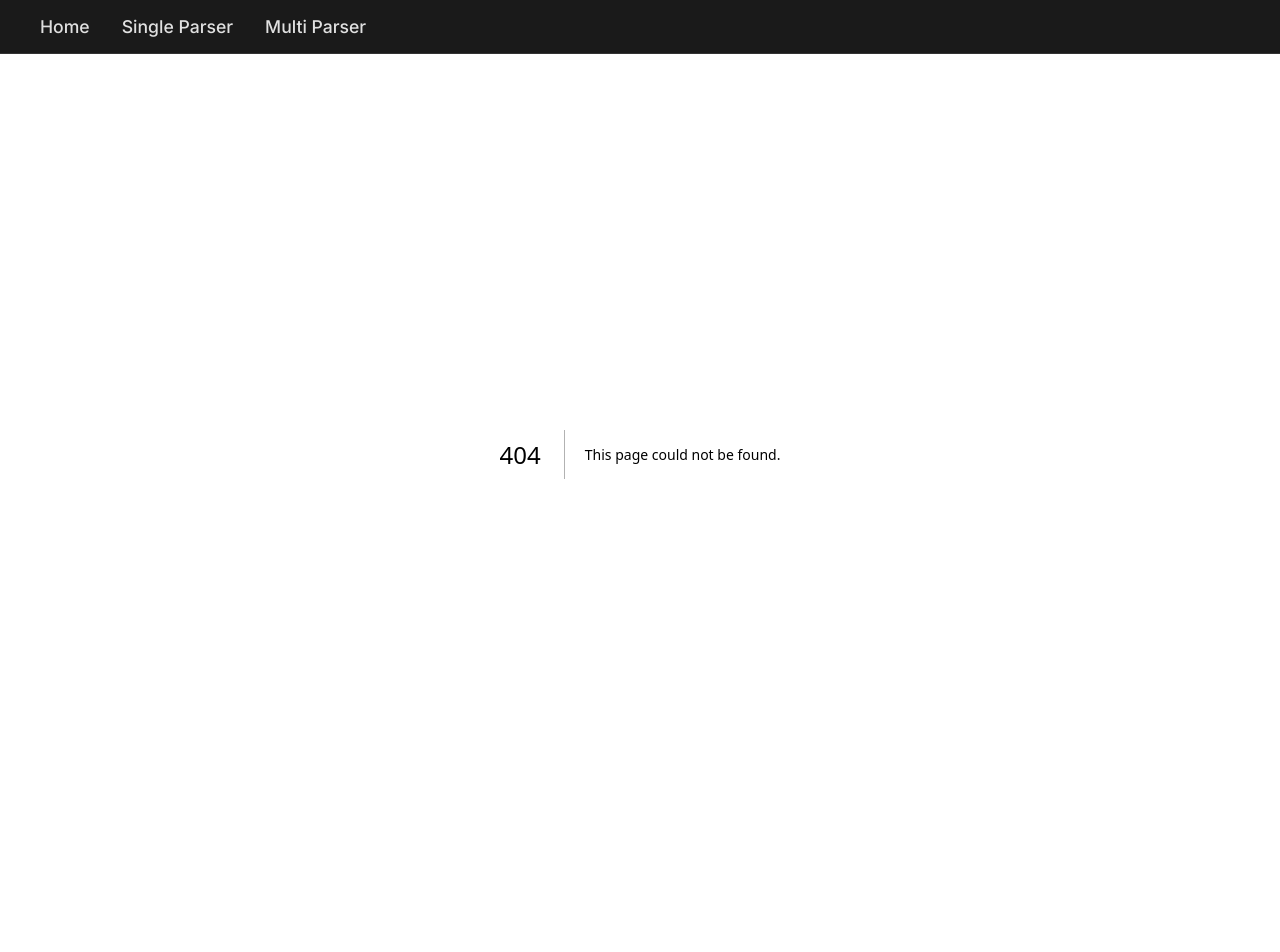
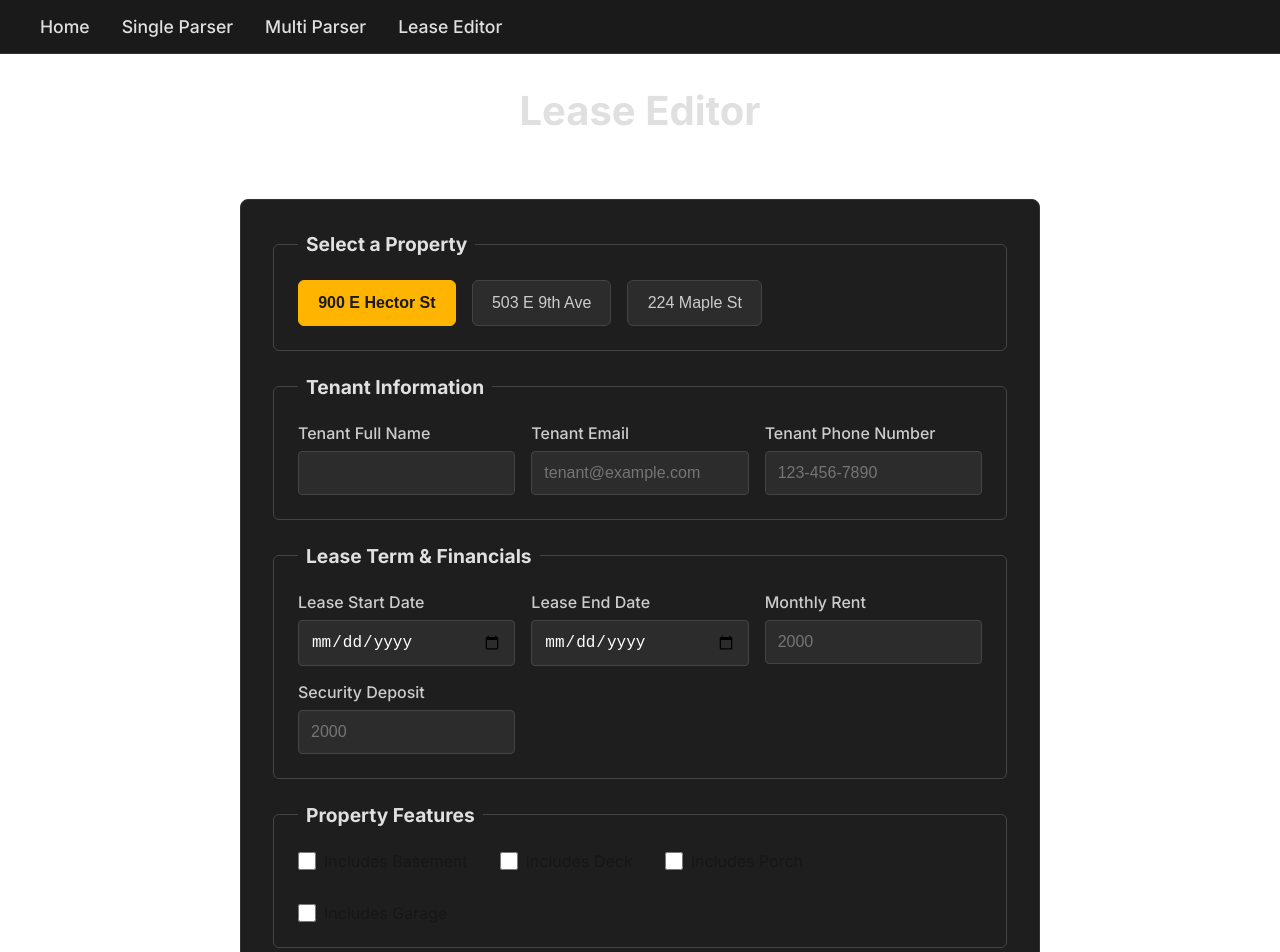
Before and after one commit to kevincauto/kevincauto-portfolio, a Next.js app: page /lease-editor in a window 1280 px wide. Before the commit this address had no page. Shown: the top 952 px of the page. Before the commit the page ends 854 px from the top, so only its background shows below. Built offline with nearby package versions, Linux system fonts and the light colour scheme.

Commit message:
feat: Implement Lease Editor component with form for property selection and tenant information, including styling and layout enhancements

```diff
--- /dev/null
+++ b/src/app/lease-editor/page.module.css
@@ -0,0 +1,14 @@
+.container {
+  display: flex;
+  flex-direction: column;
+  align-items: center;
+  padding-top: 2rem;
+  width: 100%;
+}
+
+.title {
+  text-align: center;
+  margin-bottom: 2rem;
+  font-size: 2.5rem;
+  color: #e0e0e0;
+}
--- /dev/null
+++ b/src/app/lease-editor/page.tsx
@@ -0,0 +1,11 @@
+import LeaseEditorForm from "@/components/LeaseEditorForm";
+import styles from './page.module.css';
+
+export default function LeaseEditorPage() {
+  return (
+    <div className={styles.container}>
+      <h1 className={styles.title}>Lease Editor</h1>
+      <LeaseEditorForm />
+    </div>
+  );
+}
--- /dev/null
+++ b/src/components/FormInput/FormInput.module.css
@@ -0,0 +1,19 @@
+.inputGroup {
+  display: flex;
+  flex-direction: column;
+  gap: 0.5rem;
+}
+
+.label {
+  font-weight: 500;
+  color: #ccc;
+}
+
+.input {
+  padding: 0.75rem;
+  border: 1px solid #444;
+  border-radius: 4px;
+  background-color: #2c2c2c;
+  color: #fff;
+  font-size: 1rem;
+}
--- /dev/null
+++ b/src/components/FormInput/index.tsx
@@ -0,0 +1,35 @@
+'use client';
+
+import styles from './FormInput.module.css';
+
+interface FormInputProps {
+  label: string;
+  name: string;
+  type?: string;
+  placeholder?: string;
+  required?: boolean;
+}
+
+export default function FormInput({
+  label,
+  name,
+  type = 'text',
+  placeholder,
+  required = false,
+}: FormInputProps) {
+  return (
+    <div className={styles.inputGroup}>
+      <label htmlFor={name} className={styles.label}>
+        {label}
+      </label>
+      <input
+        type={type}
+        id={name}
+        name={name}
+        placeholder={placeholder}
+        required={required}
+        className={styles.input}
+      />
+    </div>
+  );
+}
--- a/src/components/Header.tsx
+++ b/src/components/Header.tsx
@@ -14,6 +14,9 @@ export default function Header() {
         <Link href="/multi-log-parser" className={styles.link}>
           Multi Parser
         </Link>
+        <Link href="/lease-editor" className={styles.link}>
+          Lease Editor
+        </Link>
       </nav>
     </header>
   );
--- /dev/null
+++ b/src/components/LeaseEditorForm/LeaseEditorForm.module.css
@@ -0,0 +1,93 @@
+.form {
+  display: flex;
+  flex-direction: column;
+  gap: 1.5rem;
+  max-width: 800px;
+  margin: 2rem auto;
+  padding: 2rem;
+  background-color: #1e1e1e;
+  border-radius: 8px;
+  border: 1px solid #333;
+}
+
+.fieldset {
+  border: 1px solid #444;
+  padding: 1.5rem;
+  border-radius: 6px;
+}
+
+.legend {
+  padding: 0 0.5rem;
+  font-size: 1.2rem;
+  font-weight: bold;
+  color: #e0e0e0;
+}
+
+.propertyToggle {
+  display: flex;
+  gap: 1rem;
+  flex-wrap: wrap;
+}
+
+.toggleButton {
+  padding: 0.8rem 1.2rem;
+  border-radius: 6px;
+  border: 1px solid #444;
+  background-color: #2c2c2c;
+  color: #ccc;
+  font-size: 1rem;
+  cursor: pointer;
+  transition: all 0.2s ease-in-out;
+}
+
+.toggleButton:hover {
+  background-color: #3a3a3a;
+  border-color: #777;
+}
+
+.toggleButton.active {
+  background-color: #ffb400;
+  color: #1a1a1a;
+  border-color: #ffb400;
+  font-weight: bold;
+}
+
+.grid {
+  display: grid;
+  grid-template-columns: repeat(auto-fit, minmax(200px, 1fr));
+  gap: 1rem;
+}
+
+.checkboxGrid {
+  display: flex;
+  gap: 2rem;
+  flex-wrap: wrap;
+}
+
+.checkboxWrapper {
+  display: flex;
+  align-items: center;
+  gap: 0.5rem;
+}
+
+.checkboxWrapper input {
+  width: 18px;
+  height: 18px;
+}
+
+.button {
+  padding: 0.8rem 1.5rem;
+  border-radius: 6px;
+  border: none;
+  background-color: #ffb400;
+  color: #1a1a1a;
+  font-size: 1.1rem;
+  font-weight: bold;
+  cursor: pointer;
+  transition: background-color 0.2s ease-in-out;
+  align-self: flex-end;
+}
+
+.button:hover {
+  background-color: #ffc733;
+}
--- /dev/null
+++ b/src/components/LeaseEditorForm/index.tsx
@@ -0,0 +1,110 @@
+'use client';
+
+import { useState } from 'react';
+import styles from './LeaseEditorForm.module.css';
+import FormInput from '../FormInput';
+
+interface Property {
+  id: number;
+  address: string;
+  city: string;
+  state: string;
+  zip: string;
+}
+
+const properties: Property[] = [
+  { id: 1, address: '900 E Hector St', city: 'Conshohocken', state: 'PA', zip: '19428' },
+  { id: 2, address: '503 E 9th Ave', city: 'Conshohocken', state: 'PA', zip: '19428' },
+  { id: 3, address: '224 Maple St', city: 'Conshohocken', state: 'PA', zip: '19428' },
+];
+
+export default function LeaseEditorForm() {
+  const [selectedProperty, setSelectedProperty] = useState<Property>(properties[0]);
+
+  const handleSubmit = (e: React.FormEvent) => {
+    e.preventDefault();
+    // Form submission logic will go here
+    console.log('Generating lease for:', selectedProperty);
+  };
+
+  return (
+    <form onSubmit={handleSubmit} className={styles.form}>
+      <fieldset className={styles.fieldset}>
+        <legend className={styles.legend}>Select a Property</legend>
+        <div className={styles.propertyToggle}>
+          {properties.map((prop) => (
+            <button
+              key={prop.id}
+              type="button"
+              className={`${styles.toggleButton} ${
+                selectedProperty.id === prop.id ? styles.active : ''
+              }`}
+              onClick={() => setSelectedProperty(prop)}
+            >
+              {prop.address}
+            </button>
+          ))}
+        </div>
+      </fieldset>
+
+      <fieldset className={styles.fieldset}>
+        <legend className={styles.legend}>Tenant Information</legend>
+        <div className={styles.grid}>
+          <FormInput label="Tenant Full Name" name="tenantName" required />
+          <FormInput label="Tenant Email" name="tenantEmail" type="email" placeholder="tenant@example.com" required />
+          <FormInput label="Tenant Phone Number" name="tenantPhone" type="tel" placeholder="123-456-7890" required />
+        </div>
+      </fieldset>
+
+      <fieldset className={styles.fieldset}>
+        <legend className={styles.legend}>Lease Term & Financials</legend>
+        <div className={styles.grid}>
+          <FormInput label="Lease Start Date" name="startDate" type="date" required />
+          <FormInput label="Lease End Date" name="endDate" type="date" required />
+          <FormInput label="Monthly Rent" name="monthlyRent" type="number" placeholder="2000" required />
+          <FormInput label="Security Deposit" name="securityDeposit" type="number" placeholder="2000" required />
+        </div>
+      </fieldset>
+
+      <fieldset className={styles.fieldset}>
+        <legend className={styles.legend}>Property Features</legend>
+        <div className={styles.checkboxGrid}>
+          <div className={styles.checkboxWrapper}>
+            <input type="checkbox" id="includesBasement" name="includesBasement" />
+            <label htmlFor="includesBasement">Includes Basement</label>
+          </div>
+          <div className={styles.checkboxWrapper}>
+            <input type="checkbox" id="includesDeck" name="includesDeck" />
+            <label htmlFor="includesDeck">Includes Deck</label>
+          </div>
+          <div className={styles.checkboxWrapper}>
+            <input type="checkbox" id="includesPorch" name="includesPorch" />
+            <label htmlFor="includesPorch">Includes Porch</label>
+          </div>
+          <div className={styles.checkboxWrapper}>
+            <input type="checkbox" id="includesGarage" name="includesGarage" />
+            <label htmlFor="includesGarage">Includes Garage</label>
+          </div>
+        </div>
+      </fieldset>
+
+      <fieldset className={styles.fieldset}>
+        <legend className={styles.legend}>Added Amenities</legend>
+        <div className={styles.checkboxGrid}>
+          <div className={styles.checkboxWrapper}>
+            <input type="checkbox" id="maidService" name="maidService" />
+            <label htmlFor="maidService">Maid Service</label>
+          </div>
+          <div className={styles.checkboxWrapper}>
+            <input type="checkbox" id="privateParking" name="privateParking" />
+            <label htmlFor="privateParking">Private Parking</label>
+          </div>
+        </div>
+      </fieldset>
+
+      <button type="submit" className={styles.button}>
+        Generate Lease
+      </button>
+    </form>
+  );
+}
```
